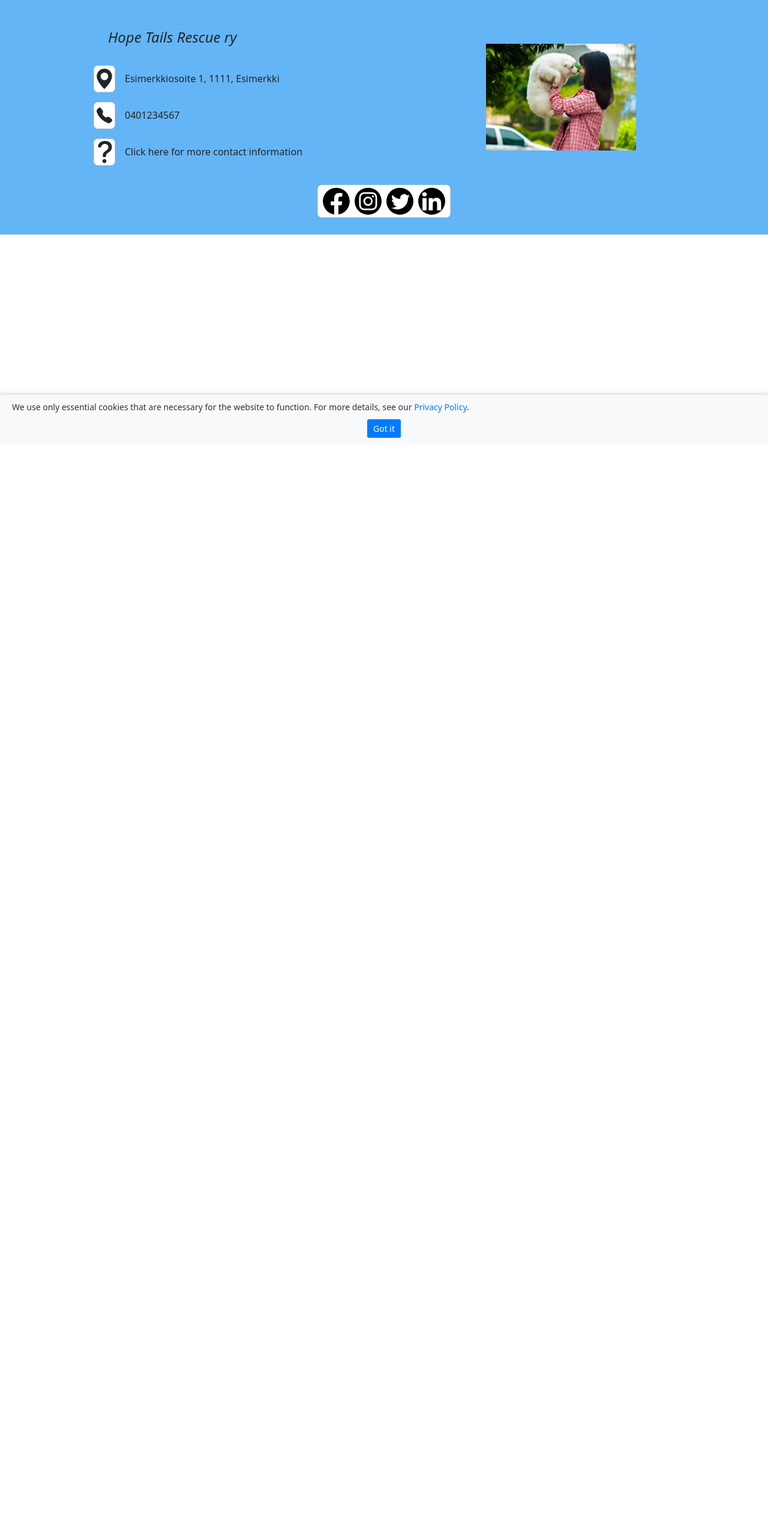
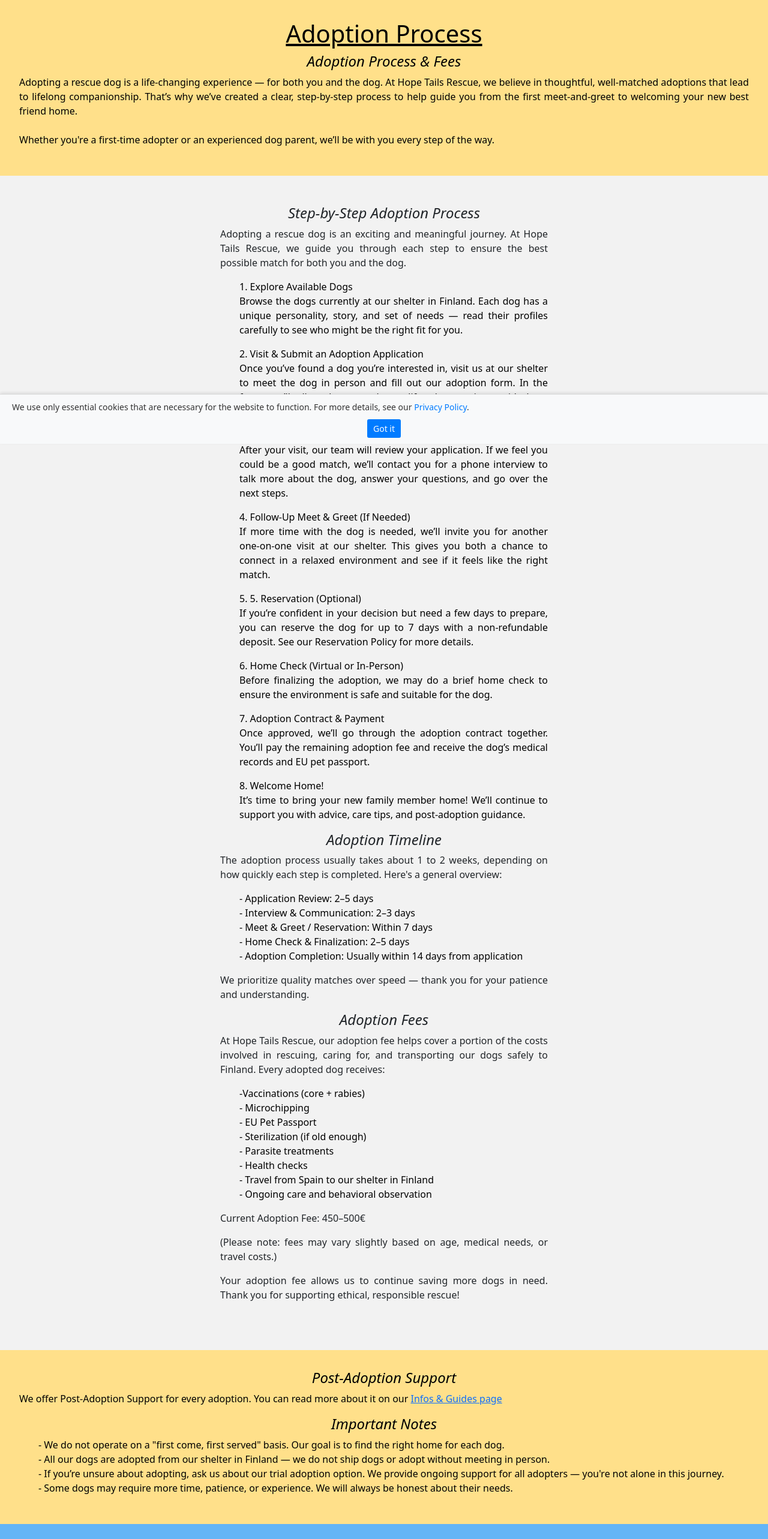
Before and after one commit to kristakorento/animal-rescue-adoption-website, a React (Vite) app: page /adoption/fees-and-process in a window 1280 px wide. Shown: the part 60-2626 px from the top of the page at 60% size. Before the commit the page ends 800 px from the top, so only its background shows below. Built offline with nearby package versions, Linux system fonts and the light colour scheme.

Commit message:
AdoptionProcess layout koodausta.

```diff
--- a/src/Nettisivujen_Koodit/FeesAndProcess.jsx
+++ b/src/Nettisivujen_Koodit/FeesAndProcess.jsx
@@ -1,4 +1,141 @@
+import '../Nettisivujen_Tyylit/AdoptionProcess.css'
+import React from "react";
+import { Container, Row, Col } from "react-bootstrap";
+
 function FeesAndProcess(){
+    return (
+        <div className='bg-color-grey'>
+          <div className='bg-color-yellow' style={{ backgroundColor: "#ffe08a", padding: "2rem", textAlign: "center" }}>
+            <h1>Adoption Process</h1>
+            <h3>Adoption Process & Fees</h3>
+            <p>
+            Adopting a rescue dog is a life-changing experience — for both you and the dog. At Hope Tails Rescue,
+            we believe in thoughtful, well-matched adoptions that lead to lifelong companionship. That’s why we’ve created a
+            clear, step-by-step process to help guide you from the first meet-and-greet to welcoming your new best friend home.  <br />
 
+            <br />Whether you're a first-time adopter or an experienced dog parent, we’ll be with you every step of the way.
+            </p>
+          </div>
+
+          <Container className="my-5">
+            <div className='bg-color-grey'>
+              <Row className="justify-content-center"  style={{ margintop:"4rem" ,marginBottom: "4rem"}}>
+                <Col md={8} lg={6} className="text-center">
+                    <h3>Step-by-Step Adoption Process</h3>
+                    <p>Adopting a rescue dog is an exciting and meaningful journey. At Hope Tails Rescue,
+                        we guide you through each step to ensure the best possible match for both you and the dog.
+                    </p>
+                    <div className='adoption-process'>
+                        <ul>
+                            <li>1. Explore Available Dogs</li>
+                            <p>
+                                Browse the dogs currently at our shelter in Finland. Each dog has a unique personality, story, and set of needs —
+                                read their profiles carefully to see who might be the right fit for you.
+                            </p>
+                            <li>2. Visit & Submit an Adoption Application</li>
+                            <p>
+                                Once you’ve found a dog you’re interested in, visit us at our shelter to meet the dog in person and
+                                fill out our adoption form. In the form, you’ll tell us about your home, lifestyle, experience with dogs,
+                                and what you're looking for in a companion.
+                            </p>
+                            <li>3. Application Review & Phone Interview</li>
+                            <p>
+                                After your visit, our team will review your application. If we feel you could be a good match,
+                                we’ll contact you for a phone interview to talk more about the dog, answer your questions, and go over the next steps.
+                            </p>
+                            <li>4. Follow-Up Meet & Greet (If Needed)</li>
+                            <p>
+                                If more time with the dog is needed, we’ll invite you for another one-on-one visit at our shelter.
+                                This gives you both a chance to connect in a relaxed environment and see if it feels like the right match.
+                            </p>
+                            <li>5. 5. Reservation (Optional)</li>
+                            <p>
+                                If you’re confident in your decision but need a few days to prepare,
+                                you can reserve the dog for up to 7 days with a non-refundable deposit.
+                                See our Reservation Policy for more details.
+                            </p>
+                            <li>6. Home Check (Virtual or In-Person)</li>
+                            <p>
+                                Before finalizing the adoption, we may do a brief home check to ensure the environment is safe and suitable for the dog.
+                            </p>
+                            <li>7. Adoption Contract & Payment</li>
+                            <p>
+                                Once approved, we’ll go through the adoption contract together.
+                                You’ll pay the remaining adoption fee and receive the dog’s medical records and EU pet passport.
+                            </p>
+                            <li>8. Welcome Home!</li>
+                            <p>
+                                It’s time to bring your new family member home! We’ll continue to support you with advice, care tips, and post-adoption guidance.
+                            </p>
+                        </ul>
+                    </div>
+
+
+                    <h3>Adoption Timeline</h3>
+                    <p>
+                        The adoption process usually takes about 1 to 2 weeks, depending on how quickly each step is completed.
+                        Here's a general overview:
+                    </p>
+
+                    <div className='timeline'>
+                        <ul>
+                            <li>- Application Review: 2–5 days</li>
+                            <li>- Interview & Communication: 2–3 days</li>
+                            <li>- Meet & Greet / Reservation: Within 7 days</li>
+                            <li>- Home Check & Finalization: 2–5 days</li>
+                            <li>- Adoption Completion: Usually within 14 days from application</li>
+                        </ul>
+                    </div>
+
+                    <p>
+                        We prioritize quality matches over speed — thank you for your patience and understanding.
+                    </p>
+
+                    <h3>Adoption Fees</h3>
+                    <p>
+                        At Hope Tails Rescue, our adoption fee helps cover a portion of the costs involved in rescuing,
+                        caring for, and transporting our dogs safely to Finland. Every adopted dog receives:
+                    </p>
+                    <ul>
+                        <li>-Vaccinations (core + rabies)</li>
+                        <li>- Microchipping</li>
+                        <li>- EU Pet Passport</li>
+                        <li>- Sterilization (if old enough)</li>
+                        <li>- Parasite treatments</li>
+                        <li>- Health checks</li>
+                        <li>- Travel from Spain to our shelter in Finland</li>
+                        <li>- Ongoing care and behavioral observation</li>
+                    </ul>
+
+                    <p>Current Adoption Fee: 450–500€ <br /> </p>
+                    <p>(Please note: fees may vary slightly based on age, medical needs, or travel costs.) <br /> </p>
+                    <p>Your adoption fee allows us to continue saving more dogs in need. Thank you for supporting ethical, responsible rescue!</p>
+
+                </Col>
+              </Row>
+            </div>
+          </Container>
+
+          <div className='bg-color-yellow' style={{ backgroundColor: "#ffe08a", padding: "2rem", textAlign: "center" }}>
+            <h3>Post-Adoption Support</h3>
+            <p>We offer Post-Adoption Support for every adoption.
+                You can read more about it on our <a href="InfoGuides.jsx">Infos & Guides page</a>
+            </p>
+
+            <h3>Important Notes</h3>
+            <div className='important-notes'>
+                <ul>
+                    <li>- We do not operate on a "first come, first served" basis. Our goal is to find the right home for each dog.</li>
+                    <li>- All our dogs are adopted from our shelter in Finland — we do not ship dogs or adopt without meeting in person.</li>
+                    <li>- If you’re unsure about adopting, ask us about our trial adoption option.
+                        We provide ongoing support for all adopters — you're not alone in this journey.
+                    </li>
+                    <li>- Some dogs may require more time, patience, or experience. We will always be honest about their needs.</li>
+                </ul>
+            </div>
+          </div>
+
+        </div>
+    );
 }
 export default FeesAndProcess;
```
Also changed, not shown: src/Nettisivujen_Tyylit/AdoptionProcess.css (added).
